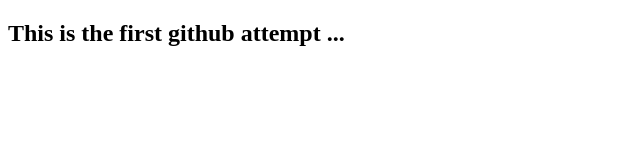
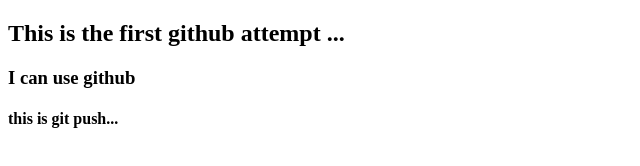
Before and after one commit to jasimkasba/first-website, a plain HTML site: page index.html in a window 1280 px wide. Shown: the whole page, without its empty margins (0-640 px from the left). Drawn offline with Linux system fonts and the light colour scheme.

Commit message:
new header added

```diff
--- a/index.html
+++ b/index.html
@@ -9,6 +9,8 @@
 <body>
     <div>
         <h2>This is the first github attempt ...</h2>
+        <h3>I can use github</h3>
+        <h4>this is git push...</h4>
     </div>
 </body>
 </html>
```
